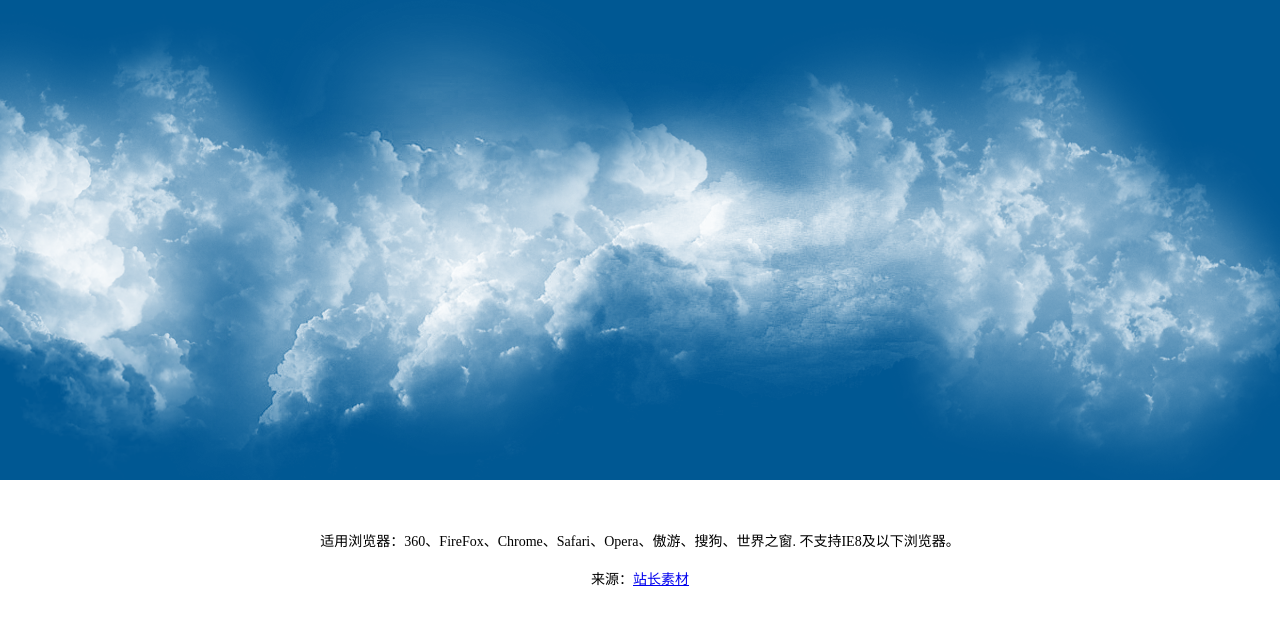
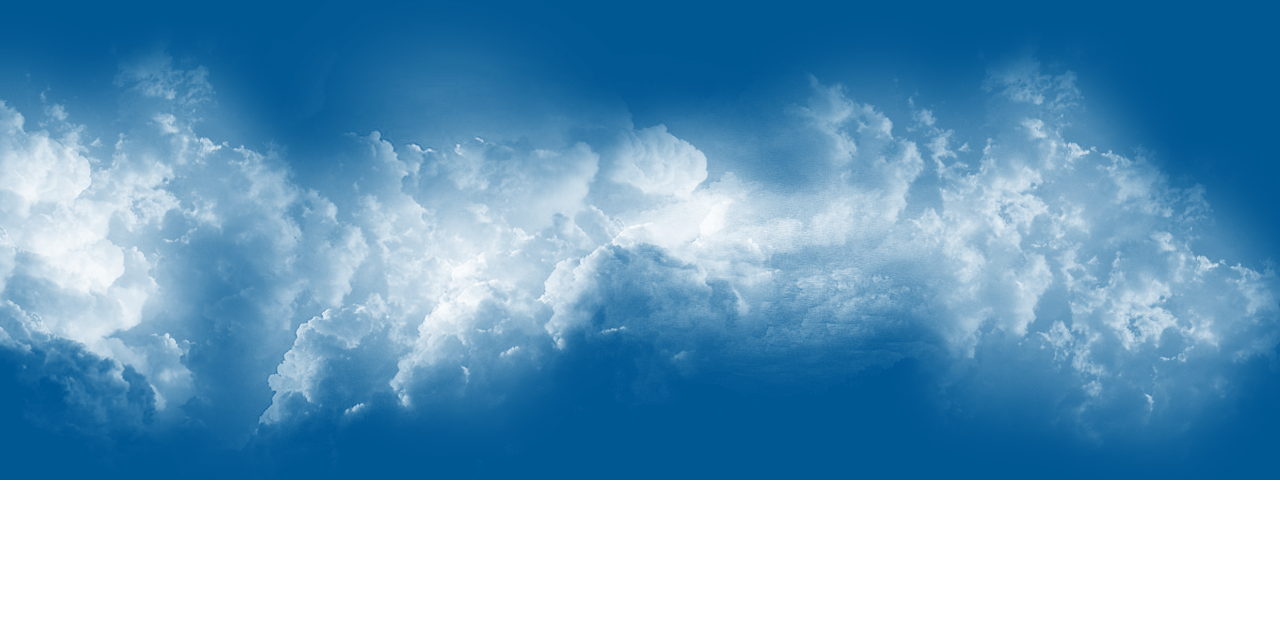
Before and after one commit to sunshine9/CSS3, a plain HTML site: page 12 CSS3多层云彩变换动画特效/web/index.html in a window 1280 px wide. Drawn offline with Linux system fonts and the light colour scheme.

Commit message:
Update index.html

```diff
--- a/12 CSS3多层云彩变换动画特效/web/index.html
+++ b/12 CSS3多层云彩变换动画特效/web/index.html
@@ -203,9 +203,7 @@
 	<div class="clouds_three"></div>
 </div>
 
-<div style="text-align:center;margin:50px 0; font:normal 14px/24px 'MicroSoft YaHei';">
-<p>适用浏览器：360、FireFox、Chrome、Safari、Opera、傲游、搜狗、世界之窗. 不支持IE8及以下浏览器。</p>
-<p>来源：<a href="http://sc.chinaz.com/" target="_blank">站长素材</a></p>
+
 </div>
 </body>
 </html>
```
